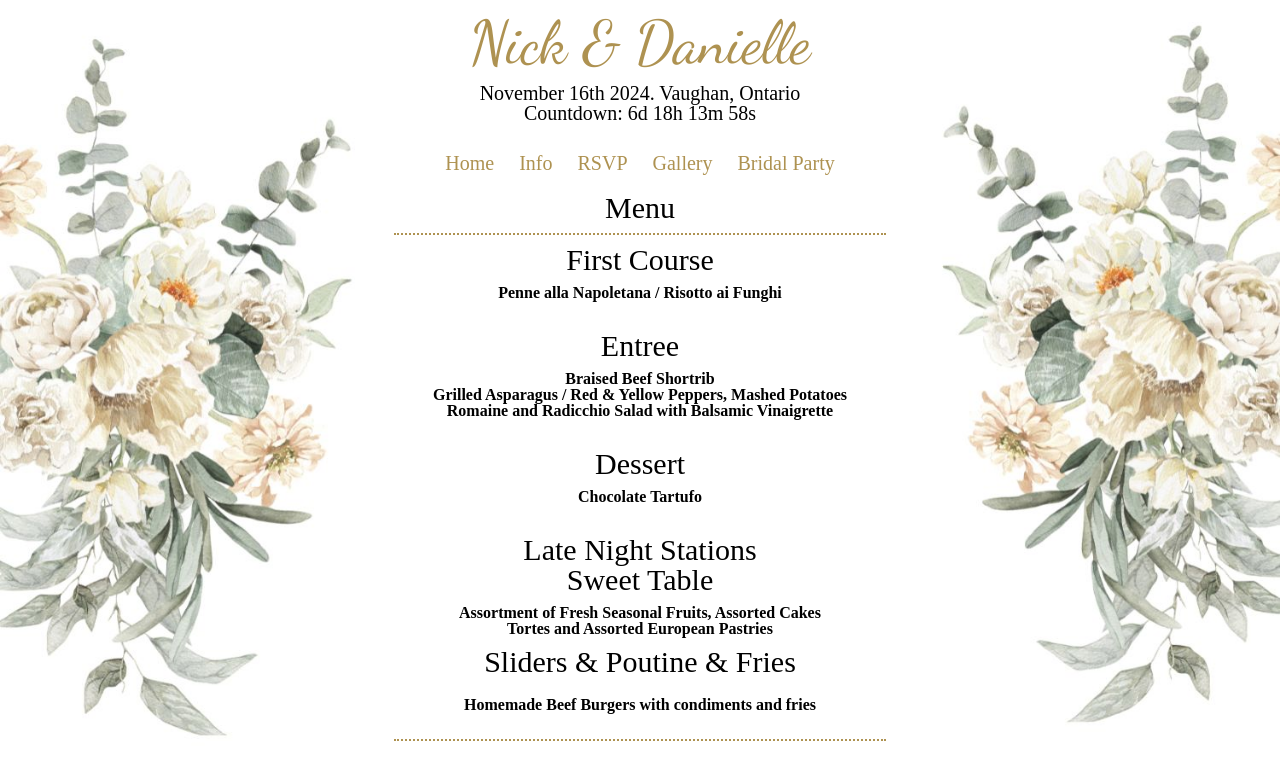
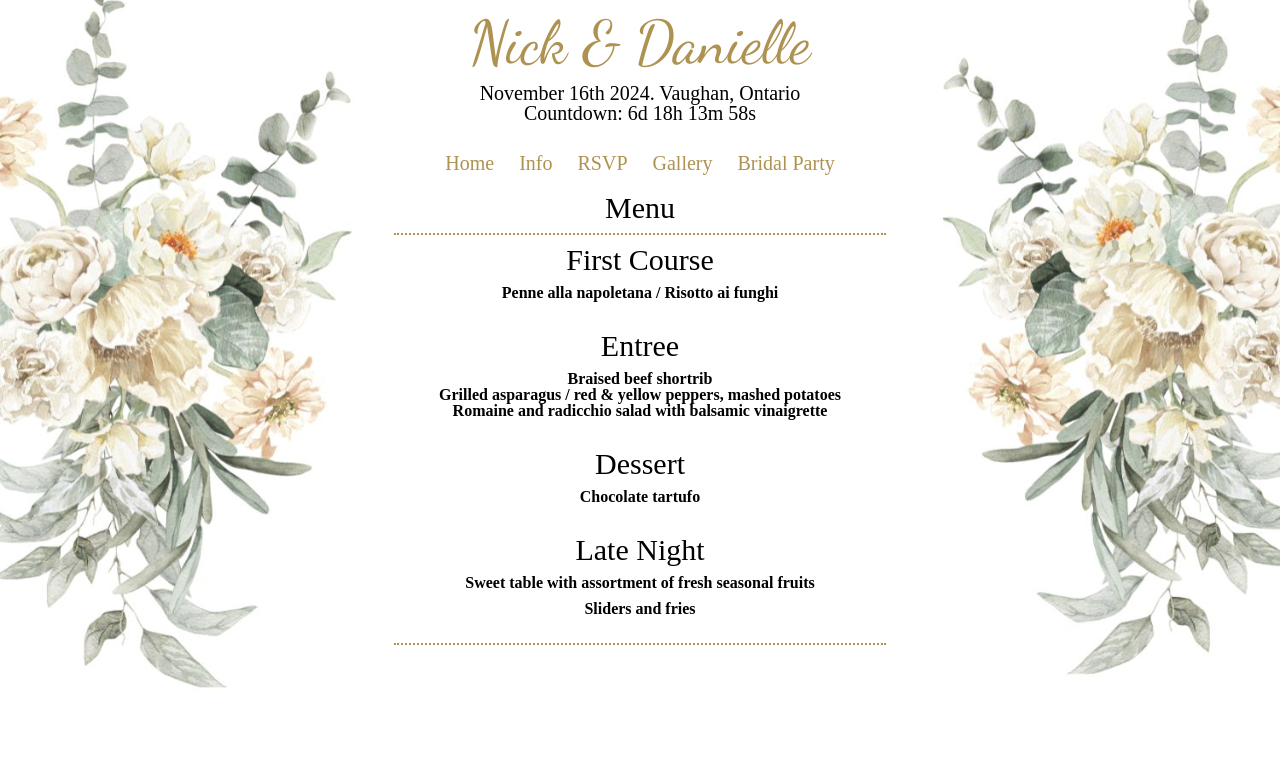
Before and after one commit to nnes13/weddingsite, a plain HTML site: page pages/menu.html in a window 1280 px wide. Drawn offline with Linux system fonts and the light colour scheme.

Commit message:
adjusted menu

```diff
--- a/pages/menu.html
+++ b/pages/menu.html
@@ -41,29 +41,25 @@
         <h3 class="memberTitle">Menu</h3>
             <div class="border"></div>
         <h3 class="memberTitle">First Course</h3>
-        <p class="menuItem">Penne alla Napoletana / Risotto ai Funghi </p>
+        <p class="menuItem">Penne alla napoletana / Risotto ai funghi </p>
 
         <div class="space"></div>
 
         <h3 class="memberTitle">Entree</h3>
-        <p class="menuItem">Braised Beef Shortrib<br>
-            Grilled Asparagus / Red & Yellow Peppers, Mashed Potatoes<br>
-            Romaine and Radicchio Salad with Balsamic Vinaigrette</p>
+        <p class="menuItem">Braised beef shortrib<br>
+            Grilled asparagus / red & yellow peppers, mashed potatoes<br>
+            Romaine and radicchio salad with balsamic vinaigrette</p>
 
         <div class="space"></div>
 
         <h3 class="memberTitle">Dessert</h3>
-        <p class="menuItem">Chocolate Tartufo</p>
+        <p class="menuItem">Chocolate tartufo</p>
 
         <div class="space"></div>
 
-        <h3 class="memberTitle">Late Night Stations<br>
-            Sweet Table</h3>
-        <p class="menuItem">Assortment of Fresh Seasonal Fruits, Assorted Cakes<br>
-        Tortes and Assorted European Pastries</p>
-
-        <h3 class="memberTitle">Sliders & Poutine & Fries</h3>
-        <p class="menuItem space">Homemade Beef Burgers with condiments and fries</p>
+        <h3 class="memberTitle">Late Night</h3>
+        <p class="menuItem">Sweet table with assortment of fresh seasonal fruits</p>
+        <p class="menuItem space">Sliders and fries</p>
         <br>
         <div class="border"></div>
         <div class="space"></div>
```
